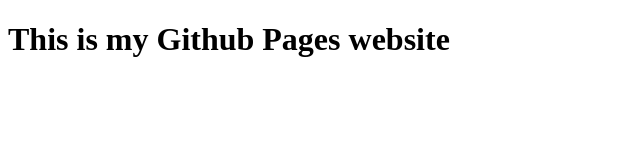
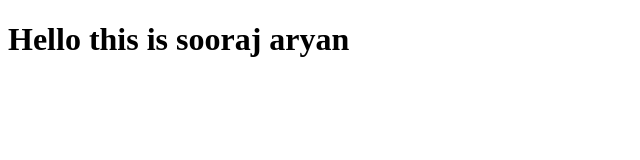
Before and after one commit to soorajaryan007/soorajaryan007.github.io, a plain HTML site: page index.html in a window 1280 px wide. Shown: the whole page, without its empty margins (0-640 px from the left). Drawn offline with Linux system fonts and the light colour scheme.

Commit message:
Update index.html

```diff
--- a/index.html
+++ b/index.html
@@ -6,7 +6,7 @@
         </title>
     </head>
     <body>
-        <h1>This is my Github Pages website</h1>
+        <h1>Hello this is sooraj aryan</h1>
     </body>
 
 </html>
```
